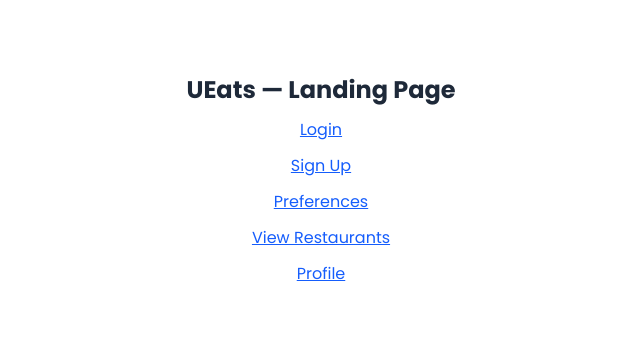
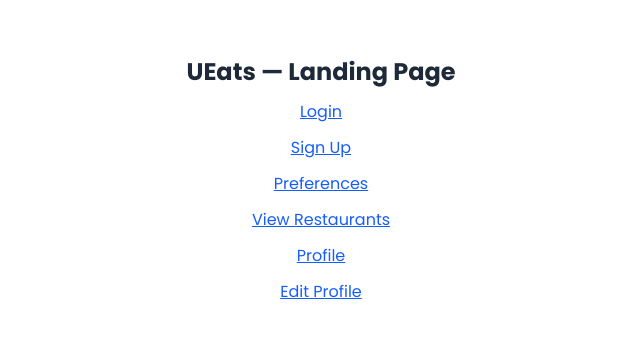
Before and after one commit to hooriyaamjad/UEats, a React (Vite) app in the folder frontend/: page / in a window 1280 px wide. Shown: the part 220-558 px from the top of the page, without its empty margins (319-959 px from the left). Built offline with nearby package versions, Linux system fonts and the light colour scheme.

Commit message:
edit profile path

```diff
--- a/frontend/src/App.jsx
+++ b/frontend/src/App.jsx
@@ -6,6 +6,7 @@ import Home from "./pages/home";
 import Preferences from "./pages/preferences";
 import ViewRestaurants from "./pages/view-restaurants";
 import Profile from "./pages/profile";
+import EditProfile from "./pages/edit-profile";
 import ProtectedRoute from "./components/ProtectedRoute";
 
 // TODO: add more routes here as pages are built (/signup, /login, /home, /profile, etc.)
@@ -17,8 +18,9 @@ export default function App() {
         <Route path="/" element={<Landing />} />
         <Route path="/signup" element={<Signup />} />
         <Route path="/login" element={<Login />} />
-        <Route path="/view-restaurants" element={<ViewRestaurants />} /> {/* Move this to protected? Unless we're doing guest view */}
+        <Route path="/view-restaurants" element={<ViewRestaurants />} /> {/* Move this to protected unless we're doing guest view */}
         <Route path="/profile" element={<Profile />} /> {/* TODO: Move this to protected. Putting this here for dev purposes */}
+        <Route path="/edit-profile" element={<EditProfile />} /> {/* TODO: Move this to protected. Putting this here for dev purposes */}
         <Route element={<ProtectedRoute />}>
           <Route path="/home" element={<Home />} />
           <Route path="/preferences" element={<Preferences />} />
--- a/frontend/src/pages/landing.jsx
+++ b/frontend/src/pages/landing.jsx
@@ -9,6 +9,7 @@ export default function Landing() {
       <Link to="/preferences" className="text-blue-600 underline">Preferences</Link>
       <Link to="/view-restaurants" className="text-blue-600 underline">View Restaurants</Link>
       <Link to="/profile" className="text-blue-600 underline">Profile</Link>
+      <Link to="/edit-profile" className="text-blue-600 underline">Edit Profile</Link>
     </div>
   );
 }
```
